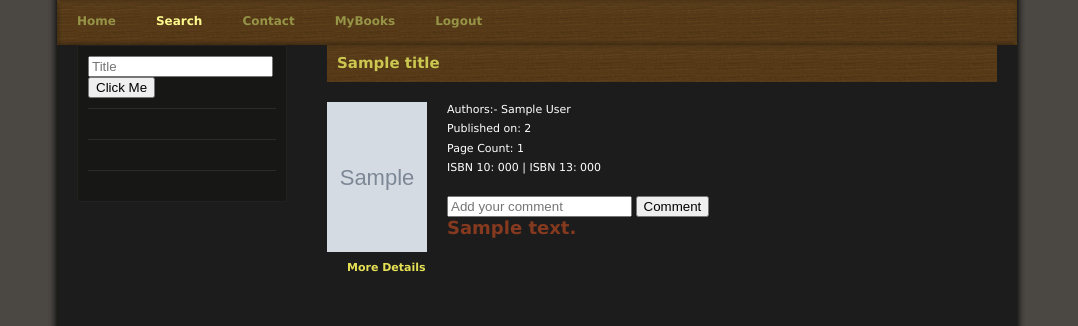
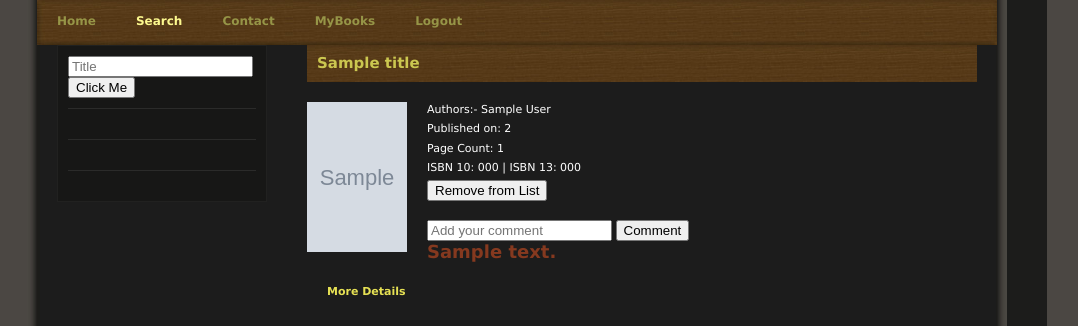
Before and after one commit to smartjayansh/python, a Flask app: template templates/subpage.html in a window 1280 px wide. Shown: the top 326 px of the page, without its empty margins (103-1181 px from the left). Run offline with Flask 2, Linux system fonts and the light colour scheme; the template is opened without the code that fills it: most values are stand-ins (such as "Sample title", 1, 10 or a date in 2020); grey boxes marked "Sample" are stand-in pictures; parts of the project's set-up code (start-up, migrations or seed data) failed here and were passed over; some libraries are stand-ins or nearby versions.

Commit message:
added changes

```diff
--- a/app.py
+++ b/app.py
@@ -10,7 +10,6 @@ colorama.init()
 app = Flask(__name__)
 
 db = SQL("sqlite:///books.db")
-
 
 @app.route("/send")
 def send():
@@ -43,7 +42,11 @@ def send():
     return "successful" + str(num)
 
 
-
+@app.route("/remove",methods=["POST","GET"])
+def remove():
+    db.execute("DELETE FROM userbooks where username=:username and bookid=:bookid",\
+                username=session['username'],bookid=request.form.get('bookisbn'))
+    return "Successfully deleted"
 
 
 @app.route("/")
@@ -56,10 +59,17 @@ def home():
 @app.route("/register",methods=["POST","GET"])
 def register():
     if request.method == "POST":
-        result = db.execute("INSERT INTO users(username,password)\
-                        VALUES(:username,:password)",\
-                        username = request.form.get("username"),password = request.form.get("password"))
-        return render_template("login.html")
+        email = request.form.get("email")
+        valid = emailcheck(email)
+        # return render_template("success.html",message=valid['smtp_check'])
+        if valid['smtp_check'] == True:
+            result = db.execute("INSERT INTO users(username,password,email)\
+                            VALUES(:username,:password,:useremail)",\
+                            username = request.form.get("username"),password = request.form.get("password"),useremail=email)
+            return render_template("login.html")
+        else:
+            return render_template("success.html",message="Email not valid")
+
     else:
         return render_template("signup.html")
 @app.route("/logout",methods=["POST","GET"])
--- a/static/templatemo_style.css
+++ b/static/templatemo_style.css
@@ -79,7 +79,7 @@ img {
 }
 
 #templatemo_container{
-	width: 960px;
+	width: 1000px;
 	margin: 0 auto;
 	padding: 0 10px;
 	background: #1c1c1b url(images/templatemo_bg.jpg) repeat-y;
@@ -90,7 +90,7 @@ img {
 
 #templatemo_menu {
 	clear: both;
-	width: 960px;
+	width: 1000px;
 	height: 45px;
 	background: url(images/templatemo_menu_bg.jpg) no-repeat;
 }
@@ -237,8 +237,8 @@ img {
 
 #templatemo_content_right .templatemo_product_box {
 	float: left;
-	width: 303px;
-	height: 210px;
+	width: 300px;
+	height: 270px;
 	padding: 10px;
 	border: 1px solid #333;
 }
--- a/templates/signup.html
+++ b/templates/signup.html
@@ -12,7 +12,7 @@
             <p>Please fill in this form to create an account.</p>
             <input type="text" id="name" placeholder="Enter name" name="username" required><br>
             <!-- <input type="number" id="mob" placeholder="Enter Mobile Number" name="number" required><br> -->
-            <!-- <input type="text" id="email" placeholder="Enter Email" name="email" required><br>                                     -->
+            <input type="text" id="email" placeholder="Enter Email" name="email" required><br>
             <input type="password" id="pass" placeholder="Enter Password" name="password" required><br>
            <!-- <input type="password" id="passrepeat" placeholder="Repeat Password" name="pass-rep" required><br>
             <h2>Birthday</h2>
--- a/templates/subpage.html
+++ b/templates/subpage.html
@@ -60,6 +60,16 @@
                 </form>
                 </li>
                 {% endif %}
+
+                {% if not trulist[i] %}
+                <li><form action="{{url_for('remove')}}" method="post">
+                        <input id="title" name="bookisbn" value="{{isbn13[i]}}" style="display:none">
+                        <button id="button" type="submit">Remove from List</button>
+                </form>
+                </li>
+                {% endif %}
+
+
                 <br>
                 <li><form action="{{url_for('comment')}}" method="post">
                     <input id="title" name="bookisbn" value="{{isbn10[i]}}" style="display:none">
```
Also changed, not shown: helpers.py (+17 -1 lines), books.db.
